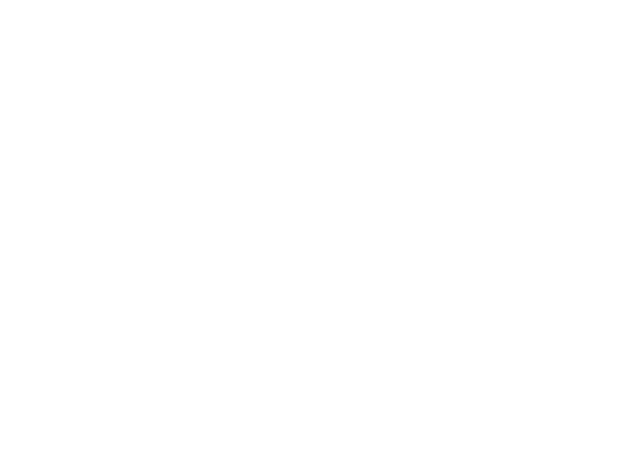
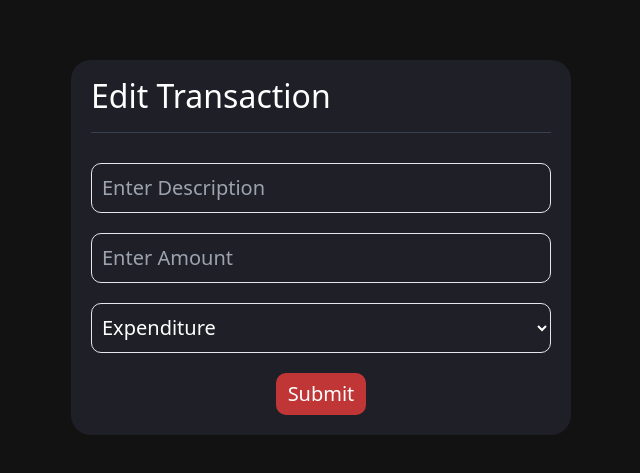
Before and after one commit to AnmolSrivastava376/exp-track, a React (Create React App) app: page /edit/1 in a window 1280 px wide. Before the commit this address had no page. Shown: the part 153-626 px from the top of the page, without its empty margins (319-959 px from the left). Built offline with nearby package versions, Linux system fonts and the light colour scheme; no server answers.

Commit message:
Edit operation

```diff
--- a/src/App.js
+++ b/src/App.js
@@ -10,7 +10,7 @@ function App() {
       <Routes>
         <Route exact path="/" element={<Home />} />
         <Route exact path="/add" element={<AddTransaction />} />
-        <Route exact path="/edit" element={<EditTransaction />} />
+        <Route exact path="/edit/:id" element={<EditTransaction />} />
       </Routes>
     </BrowserRouter>
   );
--- a/src/components/History.jsx
+++ b/src/components/History.jsx
@@ -3,24 +3,29 @@ import NorthIcon from "@mui/icons-material/North";
 import SouthIcon from "@mui/icons-material/South";
 import { Link } from "react-router-dom";
 import "../App.css";
-import axios from 'axios'
+import axios from "axios";
 
 function History() {
-  const [SampleData, setSampleData] = useState([{}])
+  const [SampleData, setSampleData] = useState([{}]);
   useEffect(() => {
+    async function setHistory() {
       try {
-        axios.post('http://localhost:5000/api/v1/get').then(resp => setSampleData(resp.data))
+        axios.post("http://localhost:5000/api/v1/get").then((resp) => setSampleData(resp.data));
+      } catch (err) {
+        console.log(err);
       }
-    catch (err) {
-        console.log(err)
     }
-}, [])
+    setHistory()
+  }, []);
   return (
     <div className="w-full h-full h-adj rounded-[10px] px-[20px] py-[10px] overflow-y-scroll flex flex-col gap-[10px]">
-      <div className="text-[24px] text-gray-500 leading-[40px]">Transaction History <span className="text-[12px] text-gray-600">(Click to edit)</span></div>
+      <div className="text-[24px] text-gray-500 leading-[40px]">
+        Transaction History{" "}
+        <span className="text-[12px] text-gray-600">(Click to edit)</span>
+      </div>
       {SampleData?.map((index) => {
         return (
-          <Link to="/edit">
+          <Link to={`/edit/${index._id}`} key={index._id}>
             <div className="flex cursor-pointer justify-between h-[40px] w-full bg-[#2b2935] rounded-[10px] px-[10px] py-[4px] items-center hover:bg-[#312d3f]">
               <div className="text-white">INR {index.amount}</div>
               <div className="text-gray-500">{index.desc}</div>
--- a/src/pages/editTransaction.js
+++ b/src/pages/editTransaction.js
@@ -1,21 +1,50 @@
-import React from 'react'
-
-function EditTransaction() {
+import React, { useEffect, useState } from 'react'
+import axios from 'axios'
+import { useParams, useNavigate } from 'react-router-dom'
+function AddTransaction() {
+  const id = useParams()
+  const [desc, setDesc] = useState("")
+  const [amount,setAmount] = useState()
+  const [isIncome,setIsIncome] = useState(false)
+  const navigate = useNavigate();
+  const HandleClick = async (newObj)=>{
+    try{
+      await axios.post("http://localhost:5000/api/v1/edit", newObj)
+      alert("Data edited successfully")
+      navigate('/')
+    } catch(e){
+      console.log(e)
+    }
+  }
+  useEffect(()=>{
+    async function editT(){
+      await axios.post("http://localhost:5000/api/v1/getItem", id).then((resp)=>{setAmount(resp.data[0].amount); setDesc(resp.data[0].desc); setIsIncome(resp.data[0].isIncome?"Income":"Expenditure")})
+    }
+    editT();
+  },[])
   return (
     <div className='w-[100vw] h-[100vh] bg-[#121212] flex items-center justify-center p-[20px]'>
       <div className='w-full h-fit flex flex-col p-[20px] rounded-[20px] max-w-[500px] bg-[#1f1f27] gap-[20px]'>
         <div className='text-white font-700 text-[32px] leading-[32px]'>Edit Transaction</div>
         <div className='w-full h-[1px] bg-gray-700 mb-[10px]'></div>
-        <input type="text" placeholder='Enter Description' className='bg-[#1f1f27] h-[50px] text-[20px] border border-gray-200 px-[4px] py-[6px] text-white rounded-[10px] pl-[10px]'></input>
-        <input type='number' placeholder='Enter Amount' className='bg-[#1f1f27] h-[50px] text-[20px] border border-gray-200 px-[4px] py-[6px] text-white rounded-[10px] pl-[10px]'></input>
-        <select className='bg-[#1f1f27] h-[50px] text-[20px] border border-gray-200 px-[4px] text-white rounded-[10px] pl-[6px]'>
+        <input type="text" placeholder='Enter Description' className='bg-[#1f1f27] h-[50px] text-[20px] border border-gray-200 px-[4px] py-[6px] text-white rounded-[10px] pl-[10px]' value={desc} onChange={(e)=>setDesc(e.target.value)}></input>
+        <input type='number' placeholder='Enter Amount' className='bg-[#1f1f27] h-[50px] text-[20px] border border-gray-200 px-[4px] py-[6px] text-white rounded-[10px] pl-[10px]' value={amount} onChange={(e)=>setAmount(e.target.value)}></input>
+        <select className='bg-[#1f1f27] h-[50px] text-[20px] border border-gray-200 px-[4px] text-white rounded-[10px] pl-[6px]' value={isIncome} onChange={(e)=>setIsIncome(e.target.value)}>
           <option>Expenditure</option>
           <option>Income</option>
         </select>
-        <div className='bg-[#c03535] cursor-pointer w-fit self-center text-[20px] text-white px-[12px] py-[6px] rounded-[10px]'>Save</div>
+        <div className='bg-[#c03535] cursor-pointer w-fit self-center text-[20px] text-white px-[12px] py-[6px] rounded-[10px]' onClick={()=>{
+          const newObj={
+            desc: desc,
+            amount: amount,
+            isIncome: isIncome==="Income",
+            id: id.id
+          };
+          HandleClick(newObj)
+        }}>Submit</div>
       </div>
     </div>
   )
 }
 
-export default EditTransaction
+export default AddTransaction
```
Lines whose indentation alone changed are shown as unchanged.
